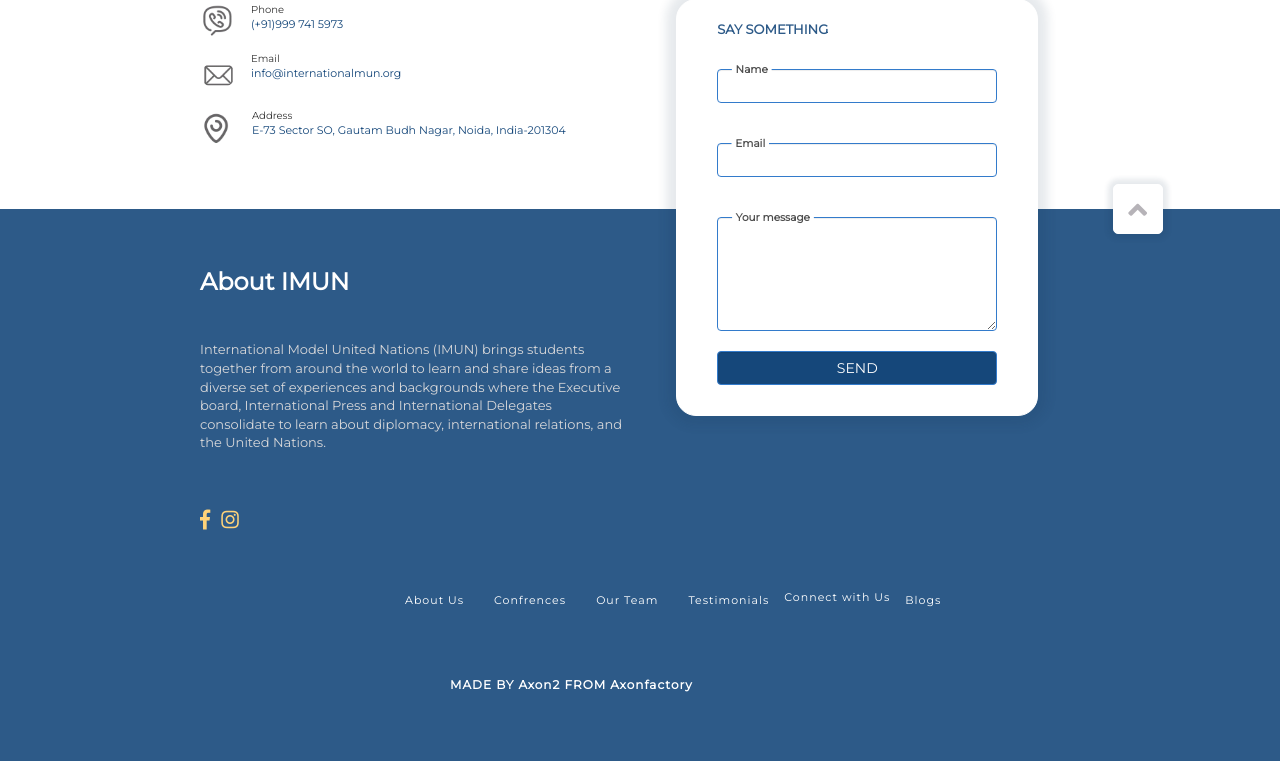
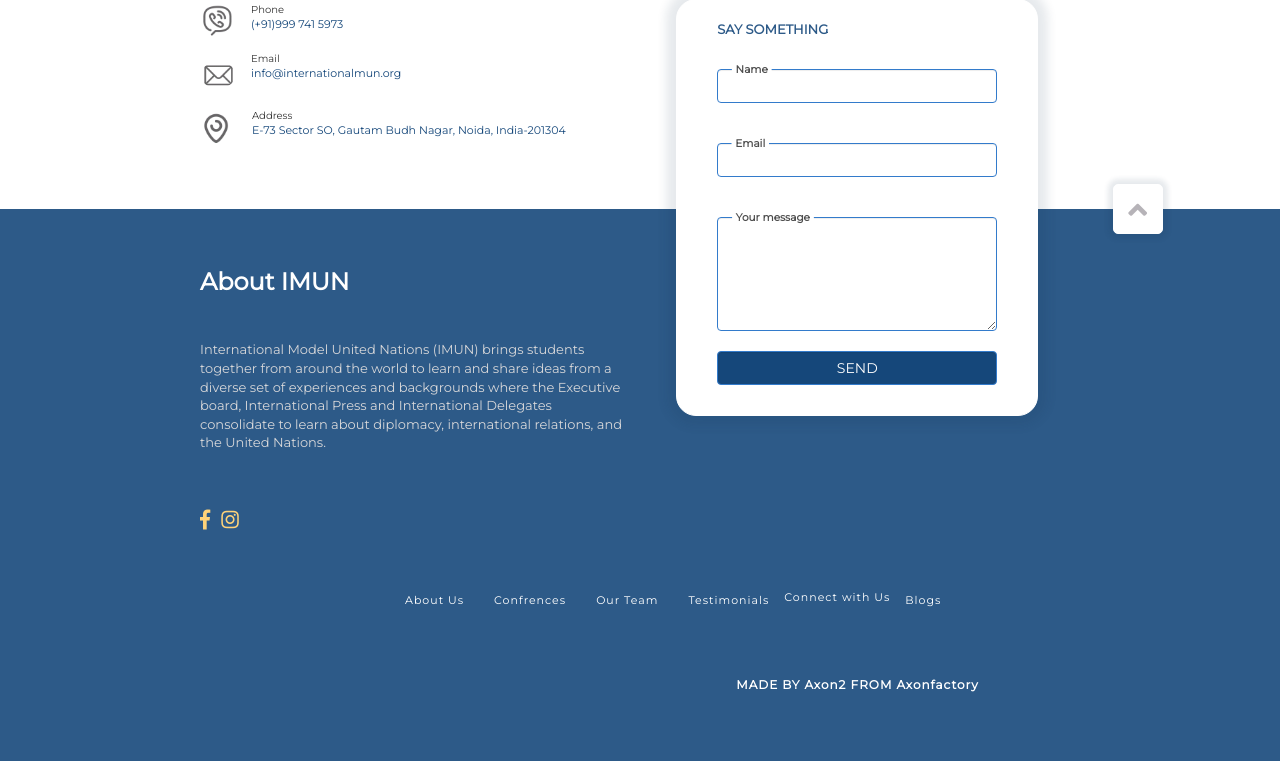
Before and after one commit to AmulSingh/imun-internship-amul, a PHP site: page / in a window 1280 px wide; the page is wider, and only the part inside the window is pictured. Shown: the part 3642-4403 px from the top of that part. Run offline with PHP 8.4, Linux system fonts and the light colour scheme.

Commit message:
Update index.php

```diff
--- a/index.php
+++ b/index.php
@@ -401,7 +401,7 @@
   </div>
   </div>
   <div class="row">
-  <div class="col-md-12 copyright">
+  <div class="col-md-12 copyright center">
   <h6><b>MADE BY Axon2 FROM Axonfactory</b></h6>
   </div>
   </div>
```
